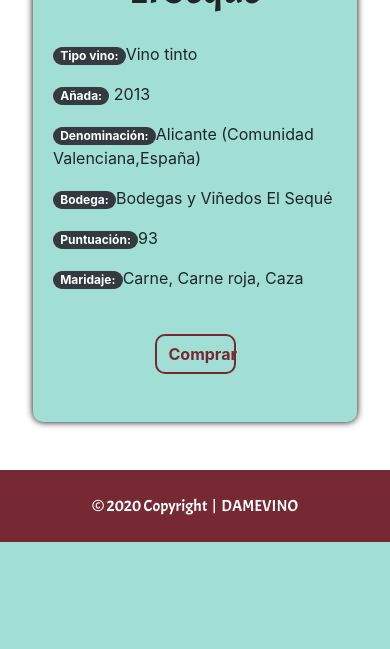
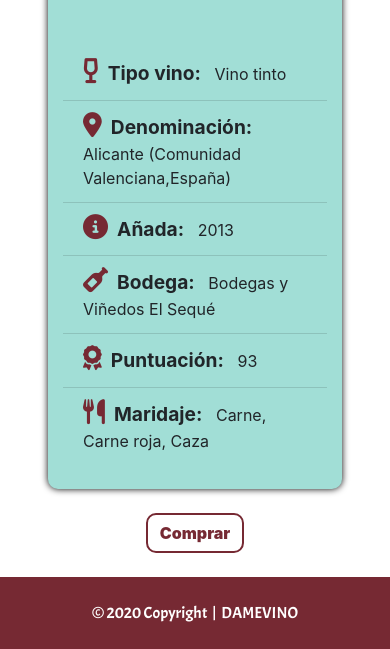
Before and after one commit to sebagm/damevino, a Django app: page /detalles/1/ in a window 390 px wide. Shown: the part 661-1310 px from the top of the page. Before the commit the page ends 1203 px from the top, so only its background shows below. Run offline with Django 3.2, Linux system fonts and the light colour scheme; data comes from the database, SQL or seed files in the repository; some libraries are stand-ins or nearby versions.

Commit message:
Detalles rediseñado

```diff
--- a/dameVino/templates/base.html
+++ b/dameVino/templates/base.html
@@ -18,6 +18,7 @@
     <link rel="stylesheet" href="{% static 'css/estilos.css' %}">
 
     <script src="https://ajax.googleapis.com/ajax/libs/jquery/3.4.1/jquery.min.js"></script>
+    <script src="https://kit.fontawesome.com/b83bcf55f7.js" crossorigin="anonymous"></script>
     <script src="{% static 'js/funciones.js' %}"></script>
   </head>
 
--- a/dameVino/templates/detalles.html
+++ b/dameVino/templates/detalles.html
@@ -5,37 +5,53 @@
 
 {% block content %}
 
-<div class="container-fluid px-5 py-5" style="background-color: white;">
-    <div id="colD" class="row py-5" style="background-color: #a1ded6;">
-        <div class="col-12 col-lg-5 d-flex justify-content-center">
-            <img class="img-fluid img-thumbnail" src="{{v.img}}">
+<div class="container-fluid px-5 pt-5" style="background-color: white;">
+    <div id="colD" class="container-fluid" style="background-color: #a1ded6;">
+        <div class="row justify-content-center pt-4">
+            <h1 id="tituloD">{{v.nombre}}</h1>
         </div>
-        <div class="col-12 col-lg-7">
-            <div class="row justify-content-center">
-                <h1 id="tituloD">{{v.nombre}}</h1>
+        <div class="row justify-content-center">
+            <div class="col-lg-4 col-xs-12 py-4" align="center"">
+                <img class="img-fluid img-thumbnail border-secondary" src="{{v.img}}" style="border-radius: 20px;">
             </div>
-            <div class="row justify-content-center">
-                <div class="d-flex justify-content-center">
-                    <div class="card-body">
-                        <p class="card-text"><span class="badge badge-pill badge-dark">Tipo vino: </span>{{v.tipo}}</p>
-                        <p class="card-text"><span class="badge badge-pill badge-dark">Añada: </span>
+            <div class="col-lg-8 col-xs-12 py-4">
+                <ul class="list-group list-group-flush">
+                    <li class="list-group-item" style="background-color: #a1ded6;">
+                        <span style="font-size: 1.2em; font-weight: bold;"><i class="fas fa-wine-glass-alt" style="font-size: 25px; color: #762933;"></i>&nbsp; Tipo vino: &nbsp;</span>
+                        <span style="font-size: 1em;">{{v.tipo}}</span>
+                    </li>
+                    <li class="list-group-item" style="background-color: #a1ded6;">
+                        <span style="font-size: 1.2em; font-weight: bold;"><i class="fas fa-map-marker-alt" style="font-size: 25px; color: #762933;"></i>&nbsp; Denominación: &nbsp;</span>
+                        <span style="font-size: 1em;">{{v.denominacion}}</span>
+                    </li>
+                    <li class="list-group-item" style="background-color: #a1ded6;">
+                        <span style="font-size: 1.2em; font-weight: bold;"><i class="fas fa-info-circle" style="font-size: 25px; color: #762933;"></i>&nbsp; Añada: </span>
+                        <span style="font-size: 1em;">&nbsp;
                             {% if v.anada == 'Nan' %}
                                 -
                             {% else %}
                                 {{v.anada}}
                             {% endif %}
-                        </p>
-                        <p class="card-text"><span class="badge badge-pill badge-dark">Denominación: </span>{{v.denominacion}}</p>
-                        <p class="card-text"><span class="badge badge-pill badge-dark">Bodega: </span>{{v.bodega}}</p>
-                        <p class="card-text"><span class="badge badge-pill badge-dark">Puntuación: </span>{{v.puntos}}</p>
-                        <p class="card-text"><span class="badge badge-pill badge-dark">Maridaje: </span>{{v.maridaje}}</p>
-                    </div>
-                </div>
-            </div>
-            <div class="row justify-content-center pt-4">
-                <a href="#" class="btn boton" style="width: 25%;">Comprar</a>
+                        </span>
+                    </li>
+                    <li class="list-group-item" style="background-color: #a1ded6;">
+                        <span style="font-size: 1.2em; font-weight: bold;"><i class="fas fa-wine-bottle" style="font-size: 25px; color: #762933;"></i>&nbsp; Bodega: &nbsp;</span>
+                        <span style="font-size: 1em;">{{v.bodega}}</span>
+                    </li>
+                    <li class="list-group-item" style="background-color: #a1ded6;">
+                        <span style="font-size: 1.2em; font-weight: bold;"><i class="fas fa-award" style="font-size: 25px; color: #762933;"></i>&nbsp; Puntuación: &nbsp;</span>
+                        <span style="font-size: 1em;">{{v.puntos}}</span>
+                    </li>
+                    <li class="list-group-item" style="background-color: #a1ded6;">
+                        <span style="font-size: 1.2em; font-weight: bold;"><i class="fas fa-utensils" style="font-size: 25px; color: #762933;"></i>&nbsp; Maridaje: &nbsp;</span>
+                        <span style="font-size: 1em;">{{v.maridaje}}</span>
+                    </li>
+                </ul>
             </div>
         </div>
+    </div>
+    <div class="row justify-content-center py-4">
+        <a href="#" class="btn boton"><b>Comprar</b></a>
     </div>
 </div>
 
--- a/dameVino/templates/static/js/funciones.js
+++ b/dameVino/templates/static/js/funciones.js
@@ -53,6 +53,9 @@ var tipoV, tipoD, tipoE, tipoM, tipoG, tipoT, tipoC, fin;
 // Función  que inicia el formulario dinámico
 function inicioRecomendador(){
     fin = false;
+    $("#colRV").empty();
+    $("#colRV").append('<div id="cRV" class="col" align="center" style="overflow-y: auto; max-height: 350px;"></div>');
+    $("#botonSiguiente").empty();
     tipoVino();
 }
 
--- a/dameVino/templates/vinoteca.html
+++ b/dameVino/templates/vinoteca.html
@@ -172,7 +172,7 @@
                                         <p class="card-text" style="font-size: 1.2em;"><small class="text-muted">Tipo: {{vino.tipo}}</small></p>
                                         <p class="card-text" style="font-size: 1.2em;"><small class="text-muted">D.O: {{vino.denominacion}}</small></p>
                                         <br/>
-                                        <a href="{% url 'detalles' vino.id %}" class="btn boton">Ver detalles</a>
+                                        <a href="{% url 'detalles' vino.id %}" target="_blank" class="btn boton">Ver detalles</a>
                                     </div>
                                 </div>
                             </div>
@@ -248,7 +248,7 @@
                                                 +'<p class="card-text" style="font-size: 1.2em;"><small class="text-muted">Tipo: '+ data[i].tipo +'</small></p>'
                                                 +'<p class="card-text" style="font-size: 1.2em;"><small class="text-muted">D.O: '+ data[i].denominacion +'</small></p>'
                                                 +'</br>'
-                                                +'<a href="../detalles/'+vId+'" class="btn boton">Ver Detalles</a>'
+                                                +'<a href="../detalles/'+vId+'" target="_blank" class="btn boton">Ver Detalles</a>'
                                             +'</div>'
                                         +'</div>'
                                     +'</div>'
```
Also changed, not shown: dameVino/templates/recomendador.html (+20 -33 lines).
